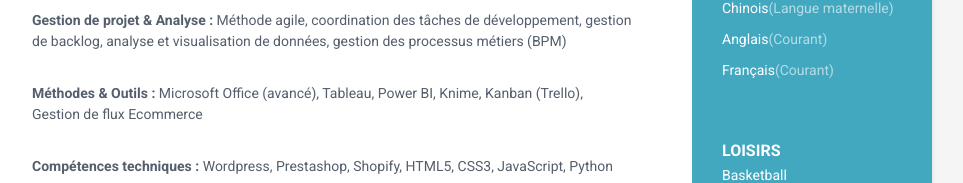
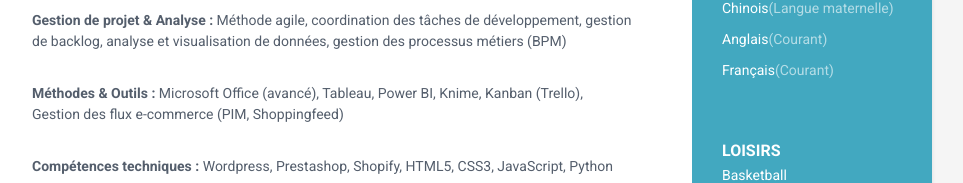
Before and after one commit to TianHuangLab/moncv, a plain HTML site: page index.html in a window 1280 px wide. Shown: the part 1122-1305 px from the top of the page, without its empty margins (188-1151 px from the left). Drawn offline with Linux system fonts and the light colour scheme.

Commit message:
Update index.html

```diff
--- a/index.html
+++ b/index.html
@@ -244,7 +244,7 @@
                    </div>
 	           -->
 		   <div class="item">
-                        <p><b>Méthodes & Outils :</b> Microsoft Office (avancé), Tableau, Power BI, Knime, Kanban (Trello), Gestion de flux Ecommerce</p>
+                        <p><b>Méthodes & Outils :</b> Microsoft Office (avancé), Tableau, Power BI, Knime, Kanban (Trello), Gestion des flux e-commerce (PIM, Shoppingfeed)</p>
                    </div>
 		   <div class="item">
                         <p><b>Compétences techniques :</b> Wordpress, Prestashop, Shopify, HTML5, CSS3, JavaScript, Python</p>
```
